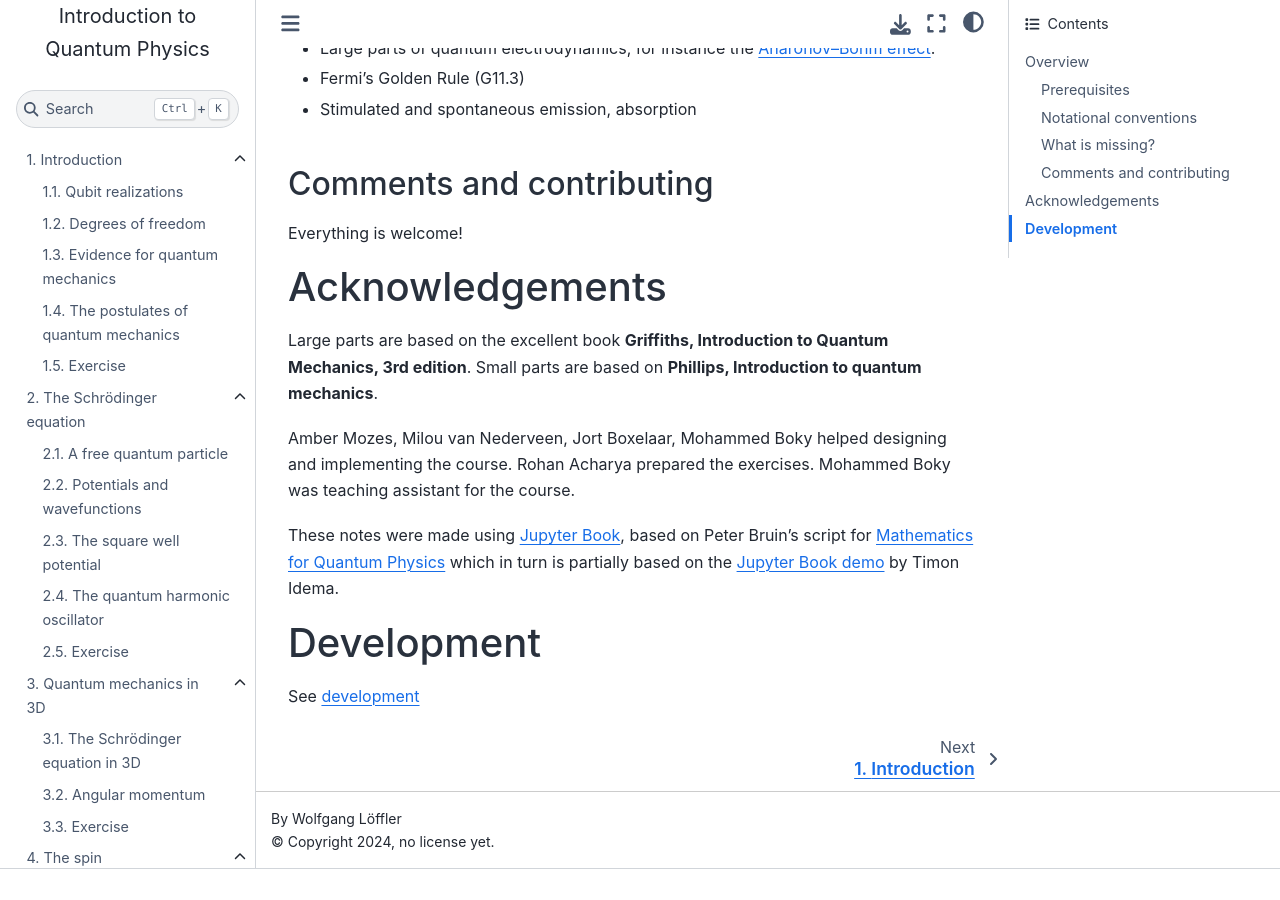
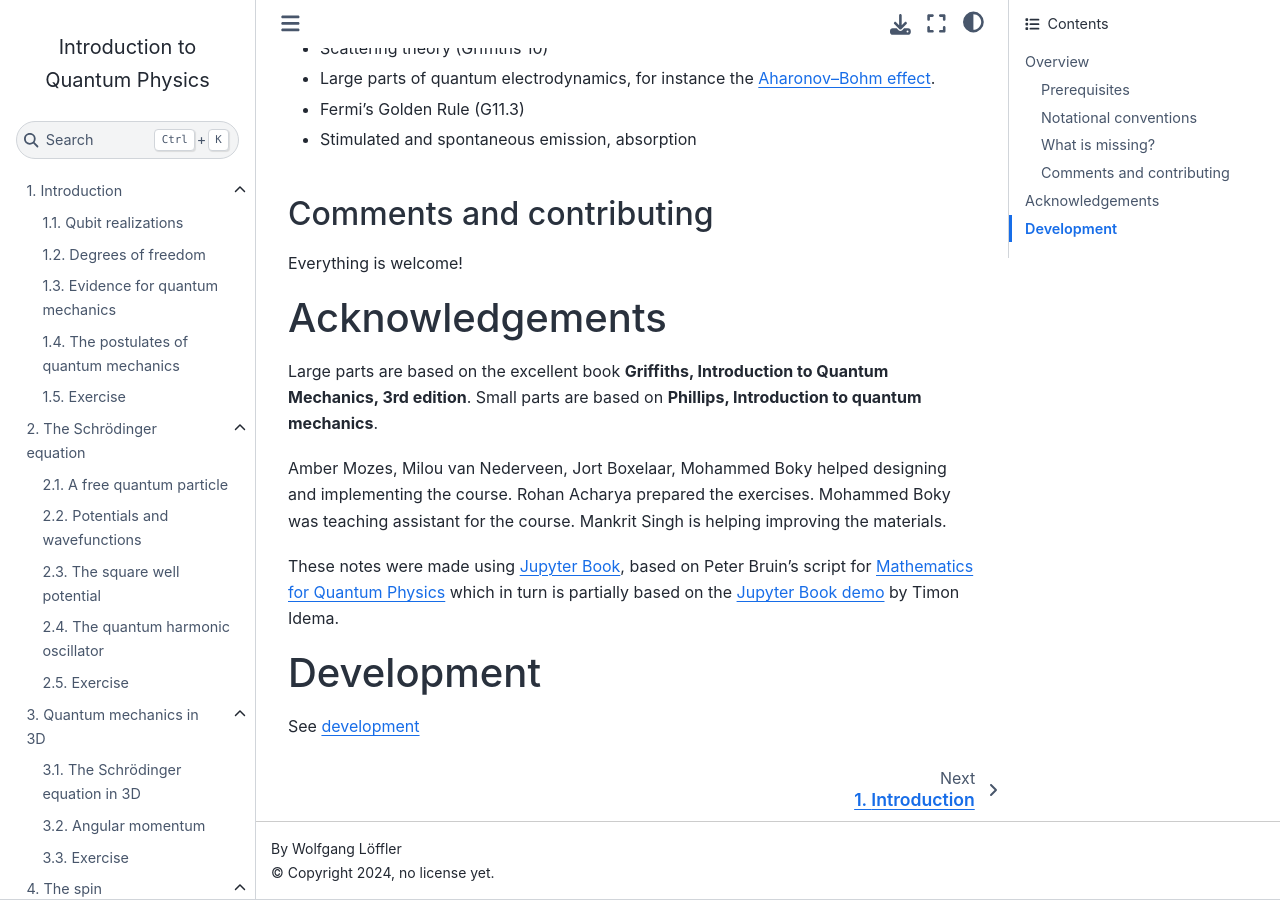
Before and after one commit to wolfgangasdf/iqp-book, a Jupyter Book: the page built from index.md, in a window 1280 px wide and 900 px high, scrolled down 2382 px. Built offline with Jupyter Book 1.0.4 settings and Sphinx 7.4.7 and the Sphinx Book theme 1.1.4, drawn with Linux system fonts in a browser that asks for light colours; before the commit the page ends 3251 px from its top, so only the background shows below that; some of the changed text lies outside the part shown.

Commit message:
fix qho plots, update index.md

```diff
--- a/index.md
+++ b/index.md
@@ -43,7 +44,7 @@
 
 Large parts are based on the excellent book **Griffiths, Introduction to Quantum Mechanics, 3rd edition**. Small parts are based on **Phillips, Introduction to quantum mechanics**.
 
-Amber Mozes, Milou van Nederveen, Jort Boxelaar, Mohammed Boky helped designing and implementing the course. Rohan Acharya prepared the exercises. Mohammed Boky was teaching assistant for the course.
+Amber Mozes, Milou van Nederveen, Jort Boxelaar, Mohammed Boky helped designing and implementing the course. Rohan Acharya prepared the exercises. Mohammed Boky was teaching assistant for the course. Mankrit Singh is helping improving the materials.
 
 These notes were made using [Jupyter Book](https://jupyterbook.org/), based on Peter Bruin's script for [Mathematics for Quantum Physics](https://pub.math.leidenuniv.nl/~bruinpj/MQP/) which in turn is partially based on the [Jupyter
 Book demo](https://idemalab.tudelft.nl/jupyterbookdemo/) by Timon
```
Also changed, not shown: other parts of index.md (+4 -3 lines), se-qho.md (+2 -1 lines).
